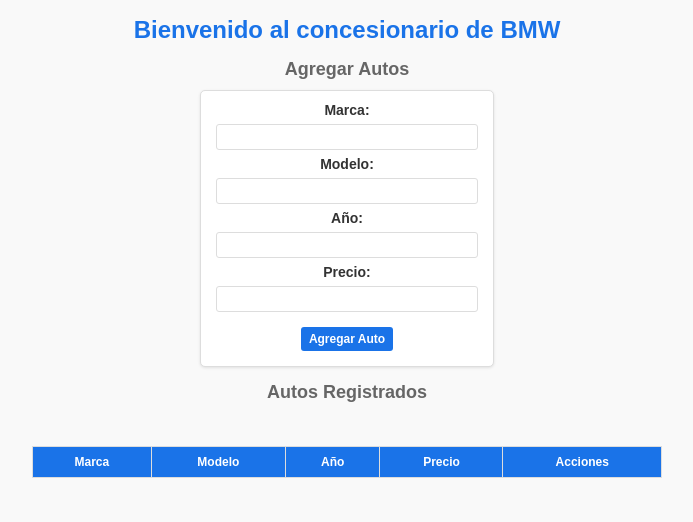
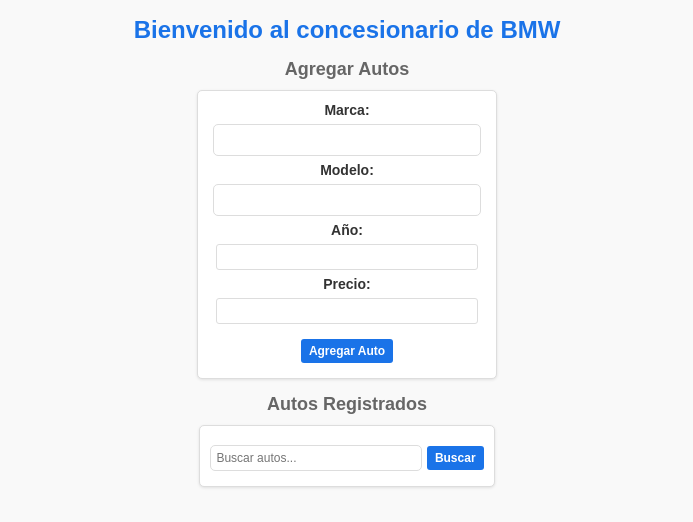
Before and after one commit to MomoC7/Proyecto_BMW_Concesionario, a Flask app: page / in a window 1280 px wide. Shown: the top 522 px of the page, without its empty margins (293-986 px from the left). Run offline with Flask 3, Linux system fonts and the light colour scheme; data that the repository does not hold is empty.

Commit message:
Búsqueda avanzada implementada
- Formulario para buscar autos añadido en 'index.html'.
- Ruta '/search-cars' creada para realizar búsqueda en MongoDB.
- Estilos para el campo de búsqueda añadidos en 'styles.css'.

```diff
--- a/app.py
+++ b/app.py
@@ -100,5 +100,24 @@ def delete_car():
         print("Error al eliminar auto:", e)
         return "Error al eliminar auto", 500
 
+@app.route('/search-cars', methods=['GET'])
+def search_cars():
+    try:
+        query = request.args.get('query', '').strip()
+        # Realizar búsqueda en la colección 'cars'
+        search_result = list(db.cars.find({
+            '$or': [
+                {'brand': {'$regex': query, '$options': 'i'}},
+                {'model': {'$regex': query, '$options': 'i'}},
+                {'year': {'$regex': query}},
+                {'price': {'$regex': query}}
+            ]
+        }, {'_id': 0}))
+
+        return render_template('index.html', cars=search_result, car_to_edit=None, error=None)
+    except Exception as e:
+        print("Error durante la búsqueda:", e)
+        return render_template('index.html', cars=[], car_to_edit=None, error="Error durante la búsqueda.")
+
 if __name__ == '__main__':
     app.run(debug=True)
--- a/static/styles.css
+++ b/static/styles.css
@@ -126,3 +126,16 @@ form button[style*="red"]:hover {
     padding: 10px;
     border-radius: 5px;
 }
+
+input[type="text"] {
+    border: 1px solid #ddd;
+    border-radius: 5px;
+    padding: 8px;
+    font-size: 12px;
+}
+
+input[type="text"]:focus {
+    outline: none;
+    border: 1px solid #1a73e8;
+    box-shadow: 0 0 5px rgba(26, 115, 232, 0.5);
+}
--- a/templates/index.html
+++ b/templates/index.html
@@ -37,6 +37,13 @@
 
     <!-- Tabla para mostrar autos registrados -->
     <h2>Autos Registrados</h2>
+
+<!-- Formulario de búsqueda -->
+<form action="/search-cars" method="GET" style="margin-bottom: 20px;">
+    <input type="text" name="query" placeholder="Buscar autos..." required style="width: 200px; padding: 5px;">
+    <button type="submit">Buscar</button>
+</form>
+
     <br>
     <table border="1">
         <tr>
```
